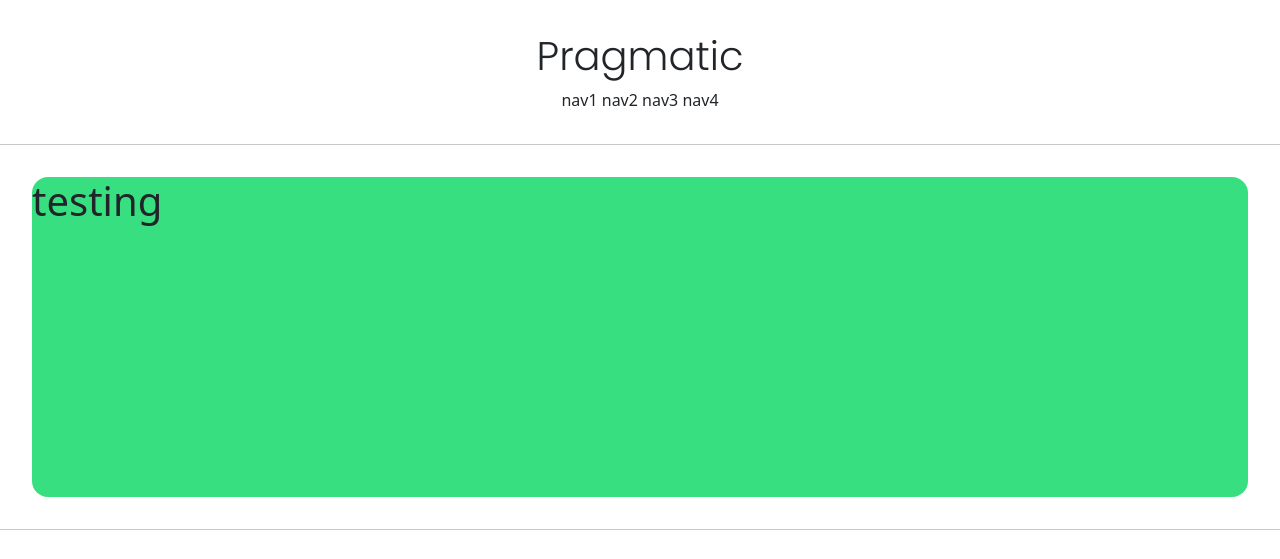
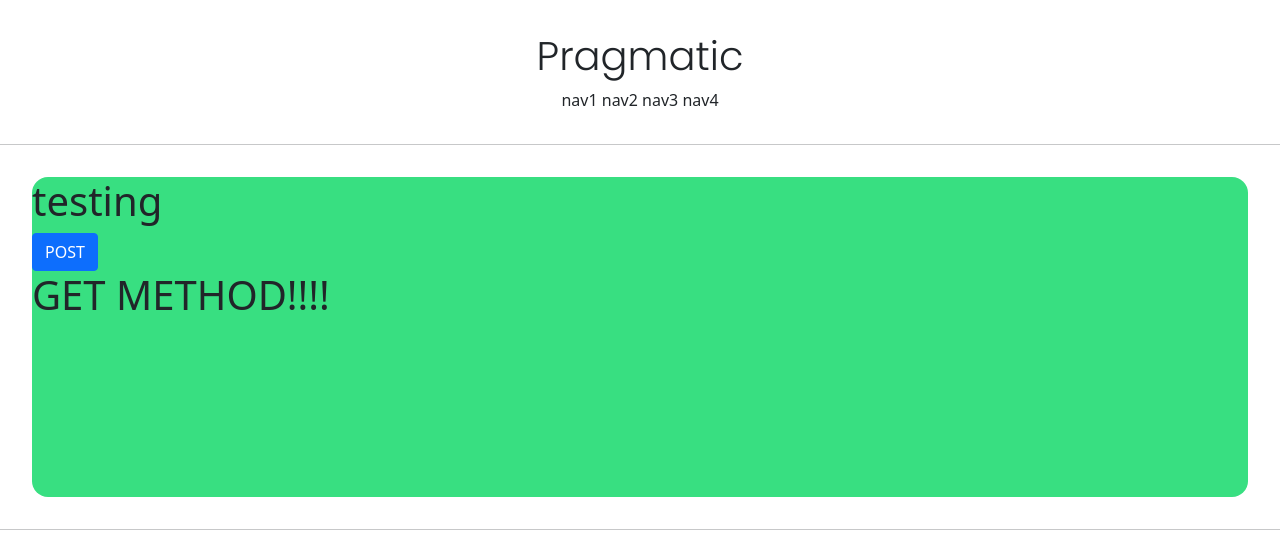
Before and after one commit to SYkeem/pragmatic, a Django app: page /account/hello_world/ in a window 1280 px wide. Shown: the top 559 px of the page. Run offline with Django 3.2, Linux system fonts and the light colour scheme.

Commit message:
django course 16 commit

```diff
--- a/accountapp/templates/accountapp/hello_world.html
+++ b/accountapp/templates/accountapp/hello_world.html
@@ -5,6 +5,13 @@
         <h1>
             testing
         </h1>
+        <form action="/account/hello_world/" method="post">
+            {% csrf_token %}
+            <input type="submit" class="btn btn-primary" value = "POST">
+        <h1>
+            {{ text }}
+        </h1>
+        </form>
     </div>
 
 {% endblock %}
--- a/accountapp/views.py
+++ b/accountapp/views.py
@@ -3,4 +3,6 @@ from django.shortcuts import render
 # Create your views here.
 
 def hello_world(request):
-    return render(request, 'accountapp/hello_world.html')
+    if request.method == "POST":
+        return render(request, 'accountapp/hello_world.html',context={'text': 'POST METHOD!!!!'})
+    else: return render(request, 'accountapp/hello_world.html',context={'text': 'GET METHOD!!!!'})
```
